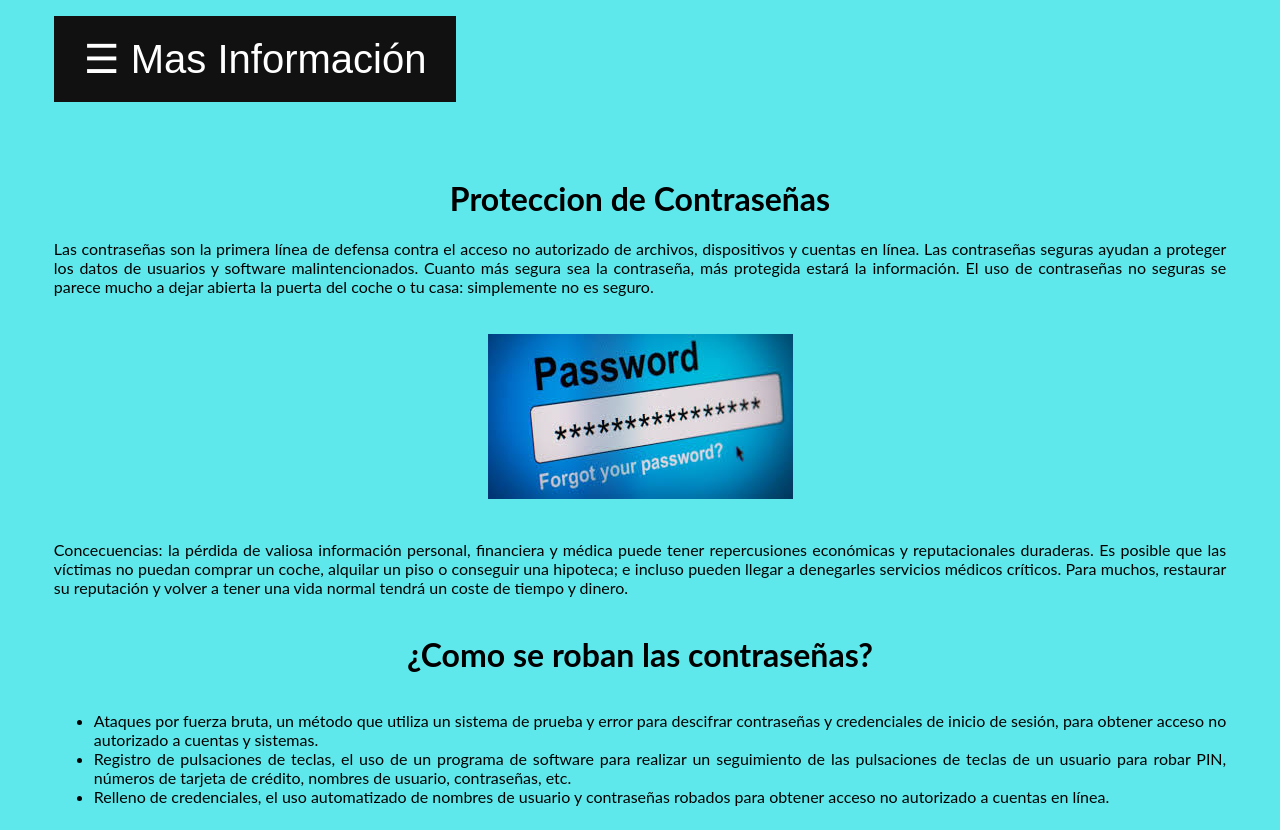
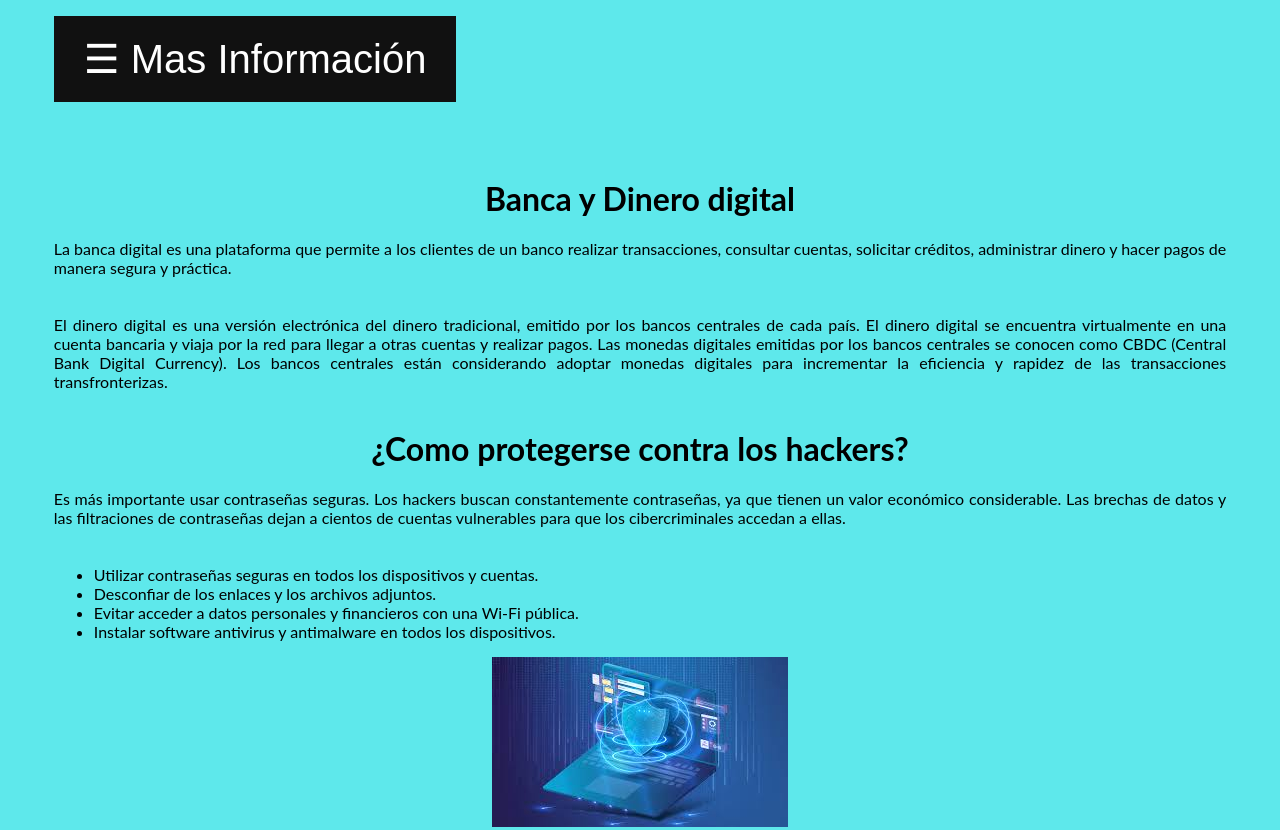
Before and after one commit to joseiglesia/pagina_taller, a plain HTML site: page html/Banca_y_dinero_digital.html in a window 1280 px wide. Shown: the top 830 px of the page. Drawn offline with Linux system fonts and the light colour scheme.

Commit message:
cambio seis

```diff
--- a/html/proteccion_contraseñas.html
+++ b/html/Banca_y_dinero_digital.html
@@ -108,11 +108,10 @@
         <a href="javascript:void(0)" class="closebtn" onclick="closeNav()">&times;</a>
         <ol>
             <li><a href="../index.html">Inicio</a></li>
-            <li><a href="Consejos_Generales_de_Seguridad.html">Consejos Generales de Seguridad</a></li>
-            <li><a href="proteccion_contraseñas.html">Proteccion de Contraseñas</a></li>
-            <li><a href="seguridad_redes_sociales.html">Seguridad en Redes Sociales</a></li>
-            <li><a href="proteccion_contra_malware.html">Proteccion contra Malware</a></li>
-            <li><a href="recursos_y_enlaces_utiles.html">Recursos y enlaces utiles</a></li>
+            <li><a href="ciberespacio.html">Ciberespacio</a></li>
+            <li><a href="Banca_y_dinero_digital.html">Banca y Dinero digital</a></li>
+            <li><a href="Riesgos del comercio electronico.html">Riesgos del comercio electrónico</a></li>
+
         </ol>
     </div>
     <div id="main">
@@ -121,28 +120,17 @@
         <script src="script.js"></script>
 
         <h1>
-            <br>Proteccion de Contraseñas
+            <br>Banca y Dinero digital
         </h1>
         <p>
-            Las contraseñas son la primera línea de defensa contra el acceso no autorizado de archivos, dispositivos y cuentas en línea. Las contraseñas seguras ayudan a proteger los datos de usuarios y software malintencionados. Cuanto más segura sea la contraseña,
-            más protegida estará la información. El uso de contraseñas no seguras se parece mucho a dejar abierta la puerta del coche o tu casa: simplemente no es seguro.
-            <center><img src="img/passw.jpeg" class="card-img-top" alt=""></center>
+            La banca digital es una plataforma que permite a los clientes de un banco realizar transacciones, consultar cuentas, solicitar créditos, administrar dinero y hacer pagos de manera segura y práctica.
 
         </p>
         <p>
-            Concecuencias: la pérdida de valiosa información personal, financiera y médica puede tener repercusiones económicas y reputacionales duraderas. Es posible que las víctimas no puedan comprar un coche, alquilar un piso o conseguir una hipoteca; e incluso
-            pueden llegar a denegarles servicios médicos críticos. Para muchos, restaurar su reputación y volver a tener una vida normal tendrá un coste de tiempo y dinero.
+            El dinero digital es una versión electrónica del dinero tradicional, emitido por los bancos centrales de cada país. El dinero digital se encuentra virtualmente en una cuenta bancaria y viaja por la red para llegar a otras cuentas y realizar pagos. Las
+            monedas digitales emitidas por los bancos centrales se conocen como CBDC (Central Bank Digital Currency). Los bancos centrales están considerando adoptar monedas digitales para incrementar la eficiencia y rapidez de las transacciones transfronterizas.
         </p>
-        <h1>
-            ¿Como se roban las contraseñas?
-        </h1>
-        <p>
-            <ul>
-                <li>Ataques por fuerza bruta, un método que utiliza un sistema de prueba y error para descifrar contraseñas y credenciales de inicio de sesión, para obtener acceso no autorizado a cuentas y sistemas.</li>
-                <li>Registro de pulsaciones de teclas, el uso de un programa de software para realizar un seguimiento de las pulsaciones de teclas de un usuario para robar PIN, números de tarjeta de crédito, nombres de usuario, contraseñas, etc.</li>
-                <li>Relleno de credenciales, el uso automatizado de nombres de usuario y contraseñas robados para obtener acceso no autorizado a cuentas en línea.</li>
-            </ul>
-        </p>
+
         <h1>
             ¿Como protegerse contra los hackers?
         </h1>
```
Also changed, not shown: html/Riesgos del comercio electronico.html (renamed from html/proteccion_contra_malware.html, +4 -5 lines), html/ciberespacio.html (renamed from html/Consejos_Generales_de_Seguridad.html, +4 -6 lines), index.html (+4 -5 lines).
